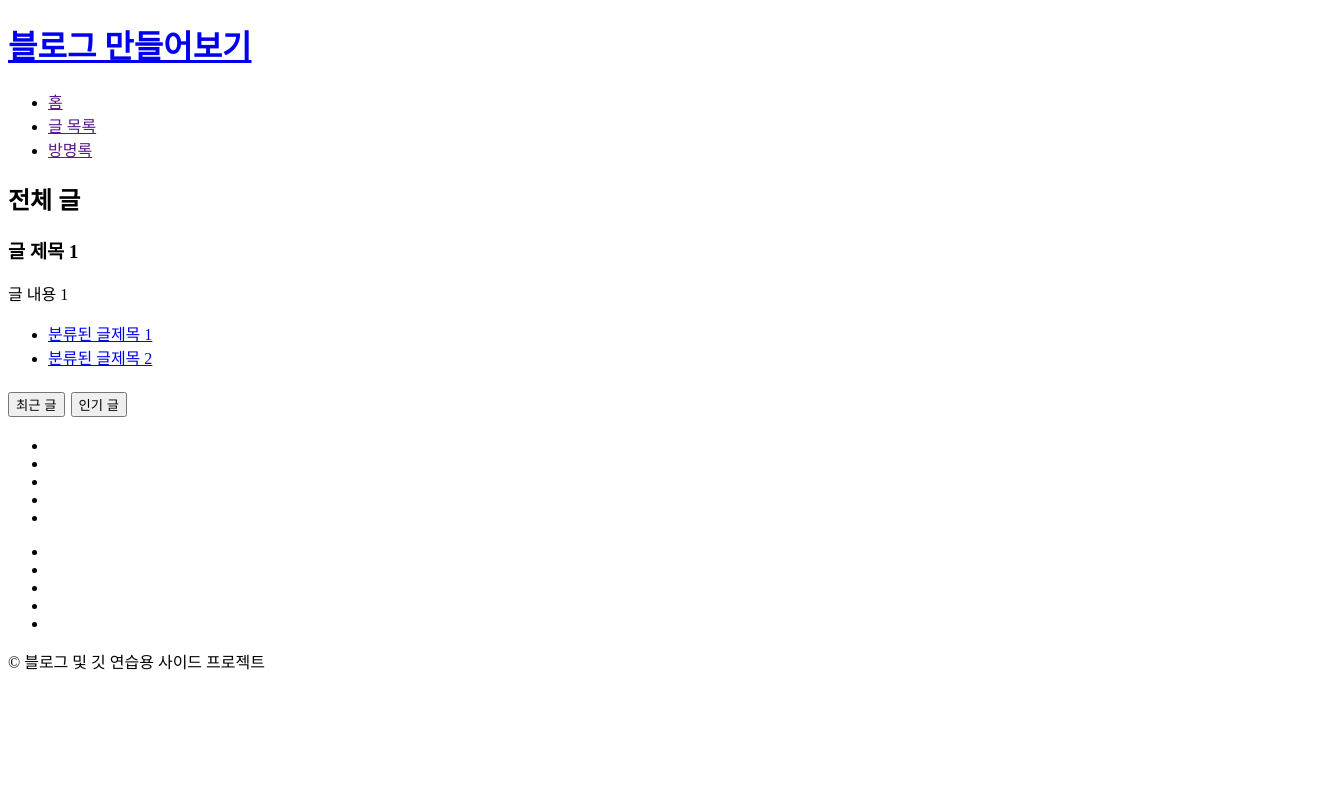
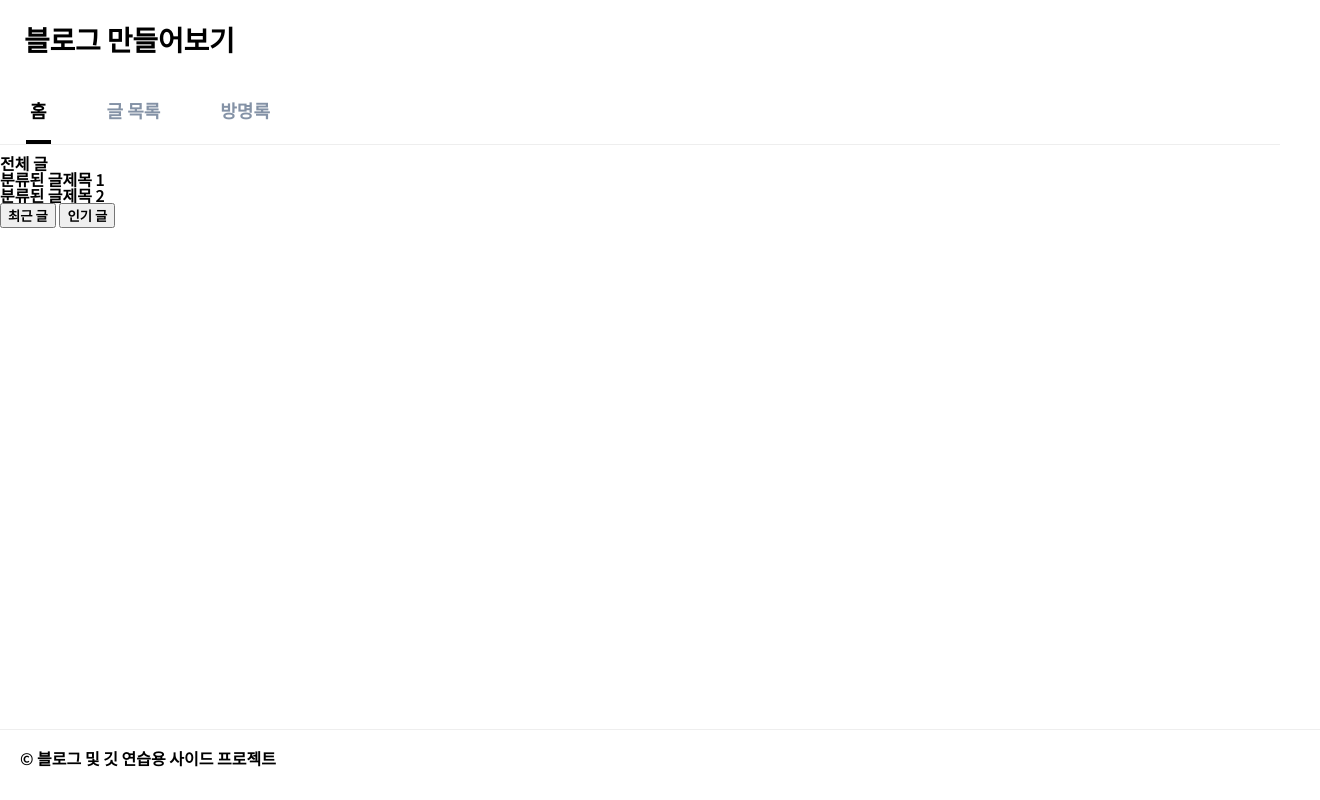
Before and after one commit to jongha1230/practiceBlog, a plain HTML site: page index.html in a window 1280 px wide. Shown: the whole page, 1320 px wide, since content can reach past the window. Drawn offline with Linux system fonts and the light colour scheme.

Commit message:
블로그 css 입히는 중

```diff
--- a/index.html
+++ b/index.html
@@ -1,26 +1,42 @@
 <!DOCTYPE html>
 <html lang="en">
+
 <head>
     <meta charset="UTF-8">
     <meta name="viewport" content="width=device-width, initial-scale=1.0">
     <title>블로그 및 깃 연습용 사이드 프로젝트</title>
+    <link rel="stylesheet" href="style.css">
+    <link rel="stylesheet" href="reset.css">
+    <style>
+        @import url('https://fonts.googleapis.com/css2?family=Noto+Sans+KR:wght@100..900&display=swap');
+    </style>
 </head>
+
 <body>
     <header id="header">
         <h1>
             <a href="#">블로그 만들어보기</a>
         </h1>
-        <nav class="main-nav">
-            <ul>
-                <li><a href="">홈</a></li>
-                <li><a href="">글 목록</a></li>
-                <li><a href="">방명록</a></li>
+        <nav class="header-nav">
+            <ul class="header-list">
+                <div>
+                    <li id="home" onclick="toggleMenu('home')">홈</li>
+                </div>
+                <div>
+                    <li id="list" onclick="toggleMenu('list')">글 목록</li>
+                </div>
+                <div>
+                    <li id="guestbook" onclick="toggleMenu('guestbook')">방명록</li>
+                </div>
             </ul>
         </nav>
     </header>
 
     <main>
-        <section class="post-section">
+        <section class="container">
+            <div class="content-wrap">
+                <div class="content-list">
+                    <article class="post-section" id="homeContent">
                         <div class="post-header">
                             <h2>
                                 전체 글
@@ -28,12 +44,19 @@
                                 <em></em>
                             </h2>
                         </div>
+                        <!-- 가장 최근에 등록한 글 -->
+                    </article>
+                    <article class="post-section" id="listContent" style="display:none;">
+                        <!-- 글 목록 컨텐츠 -->
+                        글 목록 예시
+                    </article>
 
-            <article>
-                <h3>글 제목 1</h3>
-                <p>글 내용 1</p>
+                    <article class="post-section" id="guestbookContent" style="display:none;">
+                        <!-- 방명록 컨텐츠 -->
+                        방명록 예시
                     </article>
-        </section>
+                </div>
+
 
                 <aside class="sidebar">
                     <div class="sidebar-content">
@@ -77,10 +100,18 @@
                         </div>
                     </div>
                 </aside>
+            </div>
+        </section>
     </main>
 
-    <footer>
+
+
+
+    <footer class="footer">
         <p>&copy; 블로그 및 깃 연습용 사이드 프로젝트</p>
     </footer>
+
+    <script src="script.js"></script>
 </body>
+
 </html>
--- /dev/null
+++ b/reset.css
@@ -0,0 +1,47 @@
+html, body, div, span, applet, object, iframe,
+h1, h2, h3, h4, h5, h6, p, blockquote, pre,
+a, abbr, acronym, address, big, cite, code,
+del, dfn, em, img, ins, kbd, q, s, samp,
+small, strike, strong, sub, sup, tt, var,
+b, u, i, center,
+dl, dt, dd, ol, ul, li,
+fieldset, form, label, legend,
+table, caption, tbody, tfoot, thead, tr, th, td,
+article, aside, canvas, details, embed,
+figure, figcaption, footer, header, hgroup,
+menu, nav, output, ruby, section, summary,
+time, mark, audio, video {
+	margin: 0;
+	padding: 0;
+	border: 0;
+	font-size: 100%;
+	vertical-align: baseline;
+}
+/* HTML5 display-role reset for older browsers */
+article, aside, details, figcaption, figure,
+footer, header, hgroup, menu, nav, section {
+	display: block;
+}
+body {
+	line-height: 1;
+}
+ol, ul {
+	list-style: none;
+}
+blockquote, q {
+	quotes: none;
+}
+blockquote:before, blockquote:after,
+q:before, q:after {
+	content: '';
+	content: none;
+}
+table {
+	border-collapse: collapse;
+	border-spacing: 0;
+}
+
+a {
+    text-decoration: none;
+    color: black;
+}
--- /dev/null
+++ b/script.js
@@ -0,0 +1,25 @@
+document.addEventListener("DOMContentLoaded", function() {
+    // 페이지가 로드될 때 '홈' 메뉴를 활성화합니다.
+    toggleMenu('home');
+});
+
+// .header-list 클릭된 상태 스타일 처리
+function toggleMenu(menuId) {
+    // 모든 메뉴 항목에 'clicked' 클래스를 제거합니다.
+    var menuItems = document.querySelectorAll('.header-list li');
+    menuItems.forEach(function(item) {
+        item.classList.remove('clicked');
+    });
+
+    // 클릭된 메뉴 항목에 'clicked' 클래스를 추가합니다.
+    var clickedItem = document.getElementById(menuId);
+    clickedItem.classList.add('clicked');
+
+    // 선택된 섹션을 표시하고, 나머지 섹션은 숨깁니다.
+    var sections = document.querySelectorAll('.post-section');
+    sections.forEach(function(section) {
+        section.style.display = 'none';
+    });
+    var selectedSection = document.getElementById(menuId + 'Content');
+    selectedSection.style.display = 'block';
+}
--- /dev/null
+++ b/style.css
@@ -0,0 +1,106 @@
+div,
+input,
+textarea {
+    box-sizing: border-box;
+}
+
+* {
+    font-family: "Noto Sans KR", sans-serif;
+    font-optical-sizing: auto;
+    font-weight: 600;
+    font-style: normal;
+}
+
+html, body {
+    width: 100%;
+    height: 100%;
+}
+
+/* Header */
+
+#header {
+    border-bottom: 1px solid #eee;
+    /* 컨텐츠 추가후 패딩으로 넣으면 지울 마진바텀 */
+    margin-bottom: 10px;
+}
+/* 블로그 이름 */
+
+#header h1 {
+    padding: 23px 0;
+    padding-left: 24px;
+    padding-right: 24px;
+    font-weight: 800;
+    font-size: 1.75em;
+    line-height: 32px;
+    letter-spacing: -0.2px;
+}
+
+/* 블로그 네비게이션 */
+
+.header-list {
+    display: flex;
+    flex-direction: row;
+    flex-wrap: nowrap;
+    justify-content: flex-start;
+    align-items: center;
+    padding-left: 0;
+}
+
+.header-list div {
+    padding: 0 26px;
+    cursor: pointer;
+}.header-list div li {
+    cursor: pointer;
+    position: relative;
+    display: block;
+    padding: 22px 4px 24px;
+    font-size: 18px;
+    line-height: 20px;
+    color: #8492a6;
+}
+
+.header-list div li::after {
+    content: "";
+    position: absolute;
+    bottom: 0;
+    left: 0;
+    width: 0;
+    height: 4px;
+    background-color: transparent;
+    transition: width 0.3s ease, background-color 0.3s ease;
+}
+
+.header-list div li.clicked::after {
+    width: 100%;
+    background-color: black;
+}
+
+.header-list div li.clicked {
+    color: black;
+}
+
+/* Main */
+main {
+    position: relative;
+    padding-bottom: 30px; /* footer 높이만큼 여백 추가 */
+}
+.container {
+    position: relative;
+}
+
+.content-wrap {
+    position: absolute;
+
+}
+
+/* Footer */
+
+.footer {
+    position: absolute;
+    bottom: 0;
+    left: 0;
+    width: 100%;
+    height: 30px; /* 적절한 높이 설정 */
+    padding: 20px;
+    border-top: 1px solid #eee;
+}
```
Lines whose indentation alone changed are shown as unchanged.
